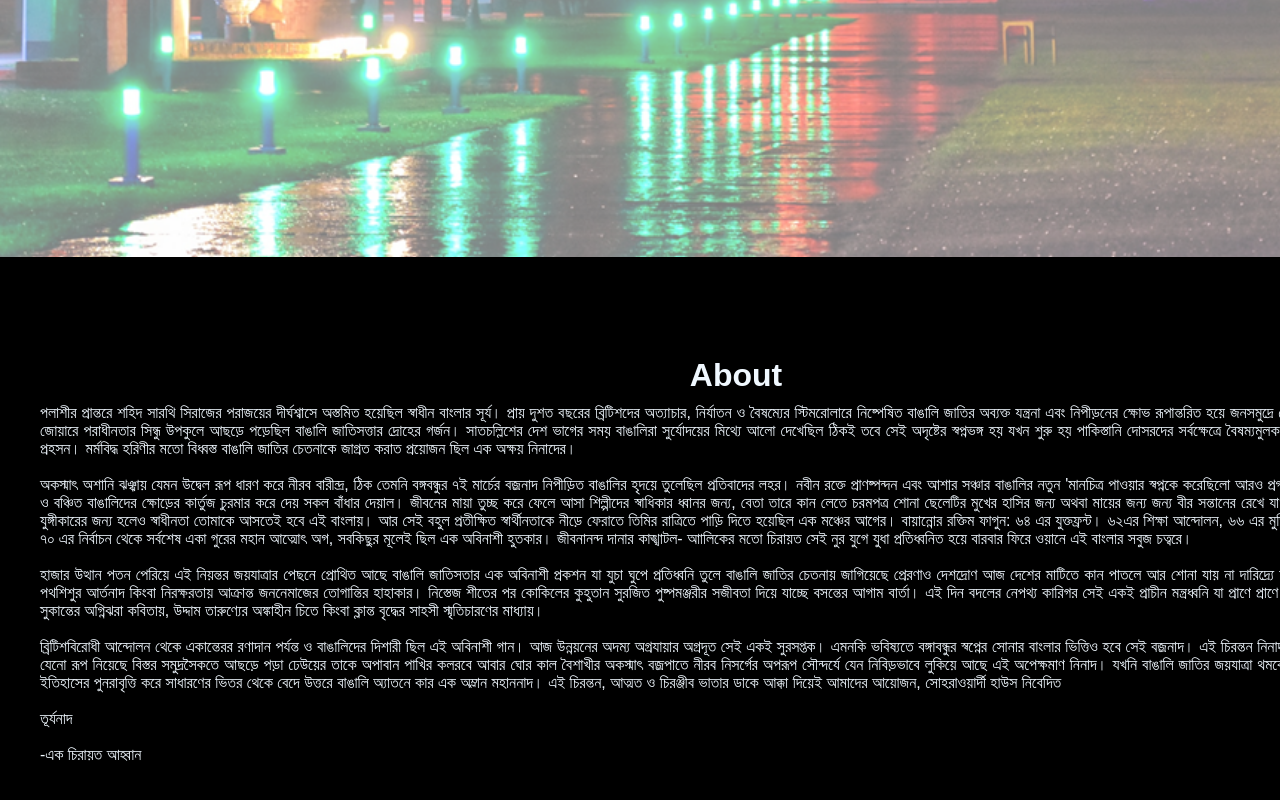
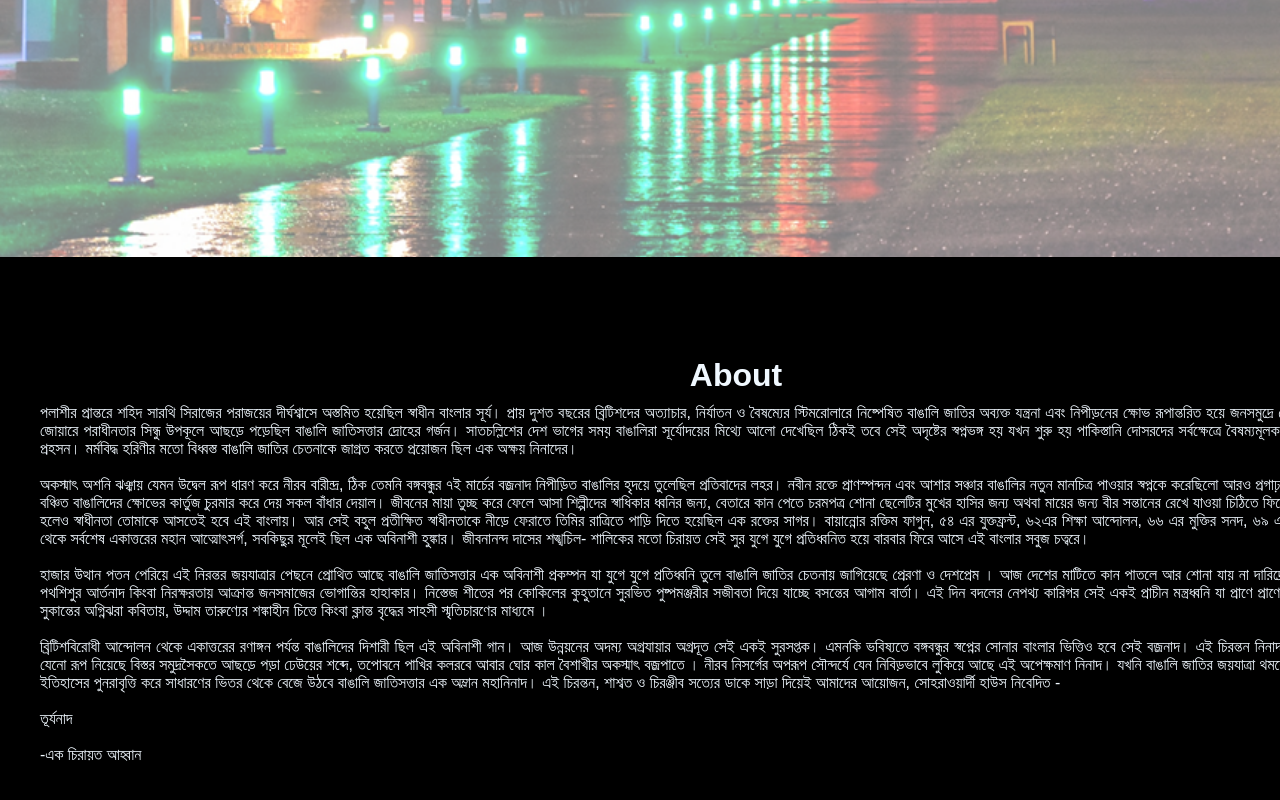
Before and after one commit to shadidfi/The-Wall-, a plain HTML site: page index.html in a window 1280 px wide. Shown: the part 543-1343 px from the top of the page. Drawn offline with Linux system fonts and the light colour scheme.

Commit message:
Update index.html

```diff
--- a/index.html
+++ b/index.html
@@ -31,17 +31,17 @@
 
         <div class="starting">
             <h1>About</h1>
-            <P>পলাশীর  প্রান্তরে শহিদ সারথি সিরাজের পরাজয়ের দীর্ঘশ্বাসে অস্তমিত হয়েছিল স্বাধীন বাংলার সূর্য। প্রায় দুশত বছরের ব্রিটিশদের অত্যাচার, নির্যাতন ও বৈষম্যের স্টিমরোলারে নিষ্পেষিত বাঙালি জাতির অব্যক্ত যন্ত্রনা এবং নিপীড়নের ক্ষোভ রূপান্তরিত হয়ে জনসমুদ্রে তোলে জাগরণের জোয়ার। সেই জোয়ারে পরাধীনতার সিন্ধু উপকুলে আছড়ে পড়েছিল বাঙালি জাতিসত্তার দ্রোহের গর্জন। সাতচল্লিশের দেশ ভাগের  সময় বাঙালিরা সুর্যোদয়ের মিথ্যে আলো দেখেছিল ঠিকই তবে সেই অদৃষ্টের  স্বপ্নভঙ্গ হয় যখন শুরু হয় পাকিস্তানি দোসরদের সর্বক্ষেত্রে বৈষম্যমুলক আচরণ এবং সুবিচার সুশাসনের প্রহসন। মর্মবিদ্ধ হরিণীর মতো বিধ্বস্ত বাঙালি জাতির চেতনাকে জাগ্রত করাত প্রয়োজন ছিল এক অক্ষয় নিনাদের।
+            <P>পলাশীর  প্রান্তরে শহিদ সারথি সিরাজের পরাজয়ের দীর্ঘশ্বাসে অস্তমিত হয়েছিল স্বাধীন বাংলার সূর্য। প্রায় দুশত বছরের ব্রিটিশদের অত্যাচার, নির্যাতন ও বৈষম্যের স্টিমরোলারে নিষ্পেষিত বাঙালি জাতির অব্যক্ত যন্ত্রনা এবং নিপীড়নের ক্ষোভ রূপান্তরিত হয়ে জনসমুদ্রে তোলে জাগরণের জোয়ার। সেই জোয়ারে পরাধীনতার সিন্ধু উপকূলে আছড়ে পড়েছিল বাঙালি জাতিসত্তার দ্রোহের গর্জন। সাতচল্লিশের দেশ ভাগের  সময় বাঙালিরা সূর্যোদয়ের মিথ্যে আলো দেখেছিল ঠিকই তবে সেই অদৃষ্টের  স্বপ্নভঙ্গ হয় যখন শুরু হয় পাকিস্তানি দোসরদের সর্বক্ষেত্রে বৈষম্যমূলক আচরণ এবং সুবিচার সুশাসনের প্রহসন। মর্মবিদ্ধ হরিণীর মতো বিধ্বস্ত বাঙালি জাতির চেতনাকে জাগ্রত করতে প্রয়োজন ছিল এক অক্ষয় নিনাদের।
 <br><br>
-                অকস্মাৎ অশানি ঝঞ্ঝায় যেমন উদ্বেল রূপ ধারণ করে নীরব বারীন্দ্র, ঠিক তেমনি বঙ্গবন্ধুর ৭ই মার্চের বজ্রনাদ নিপীড়িত বাঙালির হৃদয়ে তুলেছিল প্রতিবাদের লহর। নবীন রক্তে প্রাণষ্পন্দন এবং আশার সঞ্চার বাঙালির নতুন 'মানচিত্র পাওয়ার স্বপ্নকে করেছিলো আরও প্রগাঢ়। তাইতো পদে পদে শোষিত ও বঞ্চিত বাঙালিদের ক্ষোড়ের কার্তুজ চুরমার করে দেয় সকল বাঁধার দেয়াল। জীবনের মায়া তুচ্ছ করে ফেলে আসা শিল্পীদের স্বাধিকার ধ্বানর জন্য, বেতা তারে কান লেতে চরমপত্র শোনা ছেলেটির মুখের হাসির জন্য অথবা মায়ের জন্য জন্য বীর সন্তানের রেখে যাওয়া চিঠিতে ফিরে আআর মিথো যুঙ্গীকারের জন্য হলেও স্বাধীনতা তোমাকে আসতেই হবে এই বাংলায়। আর সেই বহুল প্রতীক্ষিত স্বার্থীনতাকে নীড়ে ফেরাতে তিমির রাত্রিতে পাড়ি দিতে হয়েছিল এক মঞ্চের আগের। বায়ান্নোর রক্তিম ফাগুন: ৬৪ এর যুক্তফ্রন্ট। ৬২এর শিক্ষা আন্দোলন, ৬৬ এর মুক্তির সনদ, ৬৯ এর গণঅভ্যুথ্রান, ৭০ এর নির্বাচন থেকে সর্বশেষ একা গুরের মহান আত্মোৎ অগ, সবকিছুর মূলেই ছিল এক অবিনাশী হুতকার। জীবনানন্দ দানার কাঙ্খাটল- আালিকের মতো চিরায়ত সেই নুর যুগে যুধা প্রতিধ্বনিত হয়ে বারবার ফিরে ওয়ানে এই বাংলার সবুজ চত্বরে।
+অকস্মাৎ অশনি ঝঞ্ঝায় যেমন উদ্বেল রূপ ধারণ করে নীরব বারীন্দ্র, ঠিক তেমনি বঙ্গবন্ধুর ৭ই মার্চের বজ্রনাদ নিপীড়িত বাঙালির হৃদয়ে তুলেছিল প্রতিবাদের লহর। নবীন রক্তে প্রাণস্পন্দন এবং আশার সঞ্চার বাঙালির নতুন মানচিত্র পাওয়ার স্বপ্নকে করেছিলো আরও প্রগাঢ়। তাইতো পদে পদে শোষিত ও বঞ্চিত বাঙালিদের ক্ষোভের কার্তুজ চুরমার করে দেয় সকল বাঁধার দেয়াল। জীবনের মায়া তুচ্ছ করে ফেলে আসা শিল্পীদের স্বাধিকার ধ্বনির জন্য, বেতারে কান পেতে চরমপত্র শোনা ছেলেটির মুখের হাসির জন্য অথবা মায়ের জন্য বীর সন্তানের রেখে যাওয়া চিঠিতে ফিরে আসার মিথ্যে অঙ্গীকারের জন্য হলেও স্বাধীনতা তোমাকে আসতেই হবে এই বাংলায়। আর সেই বহুল প্রতীক্ষিত স্বাধীনতাকে নীড়ে ফেরাতে তিমির রাত্রিতে পাড়ি দিতে হয়েছিল এক রক্তের সাগর। বায়ান্নোর রক্তিম ফাগুন, ৫৪ এর যুক্তফ্রন্ট, ৬২এর শিক্ষা আন্দোলন, ৬৬ এর মুক্তির সনদ, ৬৯ এর গণঅভ্যুত্থান, ৭০ এর নির্বাচন থেকে সর্বশেষ একাত্তরের মহান আত্মোৎসর্গ, সবকিছুর মূলেই ছিল এক অবিনাশী হুঙ্কার। জীবনানন্দ দাসের শঙ্খচিল- শালিকের মতো চিরায়ত সেই সুর যুগে যুগে প্রতিধ্বনিত হয়ে বারবার ফিরে আসে এই বাংলার সবুজ চত্বরে।
 <br><br>
-                হাজার উত্থান পতন পেরিয়ে এই নিয়ন্তর জয়যাত্রার পেছনে প্রোথিত আছে বাঙালি জাতিসতার এক অবিনাশী প্রকশন যা যুচা ঘুপে প্রতিধ্বনি তুলে বাঙালি জাতির চেতনায় জাগিয়েছে প্রেরণাও দেশদ্রোণ আজ দেশের মাটিতে কান পাতলে আর শোনা যায় না দারিদ্র্যে অভিযাপ্ত শিশুর ক্রন্দন, কচু খাত পথশিশুর আর্তনাদ কিংবা নিরক্ষরতায় আক্রান্ত জননেমাজের তোগান্তির হাহাকার। নিস্তেজ শীতের পর কোকিলের কুহুতান সুরজিত পুষ্পমঞ্জরীর সজীবতা দিয়ে যাচ্ছে বসন্তের আগাম বার্তা। এই দিন বদলের নেপথ্য কারিগর সেই একই প্রাচীন মন্ত্রধ্বনি যা প্রাণে প্রাণে আলোফল তুলে বেরিয়ে আসছে সুকান্তের অগ্নিঝরা কবিতায়, উদ্দাম তারুণ্যের অঙ্কাহীন চিতে কিংবা ক্লান্ত বৃদ্ধের সাহসী স্মৃতিচারণের মাধ্যায়।
+হাজার উত্থান পতন পেরিয়ে এই নিরন্তর জয়যাত্রার পেছনে প্রোথিত আছে বাঙালি জাতিসত্তার এক অবিনাশী প্রকম্পন যা যুগে যুগে প্রতিধ্বনি তুলে বাঙালি জাতির চেতনায় জাগিয়েছে প্রেরণা ও দেশপ্রেম । আজ দেশের মাটিতে কান পাতলে আর শোনা যায় না দারিদ্র্যে অভিশপ্ত শিশুর ক্রন্দন, ক্ষুধার্ত পথশিশুর আর্তনাদ কিংবা নিরক্ষরতায় আক্রান্ত জনসমাজের ভোগান্তির হাহাকার। নিস্তেজ শীতের পর কোকিলের কুহুতানে সুরভিত পুষ্পমঞ্জরীর সজীবতা দিয়ে যাচ্ছে বসন্তের আগাম বার্তা। এই দিন বদলের নেপথ্য কারিগর সেই একই প্রাচীন মন্ত্রধ্বনি যা প্রাণে প্রাণে আলোড়ন তুলে বেরিয়ে আসছে সুকান্তের অগ্নিঝরা কবিতায়, উদ্দাম তারুণ্যের শঙ্কাহীন চিত্তে কিংবা ক্লান্ত বৃদ্ধের সাহসী স্মৃতিচারণের মাধ্যমে ।
 <br><br>
-                ব্রিটিশবিরোধী আন্দোলন থেকে একান্তেরর রণাদান পর্যন্ত ও বাঙালিদের দিশারী ছিল এই অবিনাশী গান। আজ উন্নয়নের অদম্য অগ্রযায়ার অগ্রদূত সেই একই সুরসপ্তক। এমনকি ভবিষ্যতে বঙ্গাবন্ধুর স্বপ্নের সোনার বাংলার ভিত্তিও হবে সেই বজ্রনাদ। এই চিরন্তন নিনাদ বাংলা মায়ের সঙ্গে একাত্ম হয়ে যেনো রূপ নিয়েছে বিস্তর সমুদ্রসৈকতে আছড়ে পড়া ঢেউয়ের তাকে অপাবান পাখির কলরবে আবার ঘোর কাল বৈশাখীর অকস্মাৎ বজ্রপাতে নীরব নিসর্গের অপরূপ সৌন্দর্যে যেন নিবিড়ভাবে লুকিয়ে আছে এই অপেক্ষমাণ নিনাদ। যখনি বাঙালি জাতির জয়যাত্রা থমকে দাড়াবে তখনি সময়ের তাগিদে ইতিহাসের পুনরাবৃত্তি করে সাধারণের ভিতর থেকে বেদে উত্তরে বাঙালি অ্যাতনে কার এক অম্লান মহাননাদ। এই চিরন্তন, আত্মত ও চিরঞ্জীব ভাতার ডাকে আক্কা দিয়েই আমাদের আয়োজন, সোহরাওয়ার্দী হাউস নিবেদিত
+ব্রিটিশবিরোধী আন্দোলন থেকে একাত্তরের রণাঙ্গন পর্যন্ত বাঙালিদের দিশারী ছিল এই অবিনাশী গান। আজ উন্নয়নের অদম্য অগ্রযায়ার অগ্রদূত সেই একই সুরসপ্তক। এমনকি ভবিষ্যতে বঙ্গবন্ধুর স্বপ্নের সোনার বাংলার ভিত্তিও হবে সেই বজ্রনাদ। এই চিরন্তন নিনাদ বাংলা মায়ের সঙ্গে একাত্ম হয়ে যেনো রূপ নিয়েছে বিস্তর সমুদ্রসৈকতে আছড়ে পড়া ঢেউয়ের শব্দে, তপোবনে পাখির কলরবে আবার ঘোর কাল বৈশাখীর অকস্মাৎ বজ্রপাতে । নীরব নিসর্গের অপরূপ সৌন্দর্যে যেন নিবিড়ভাবে লুকিয়ে আছে এই অপেক্ষমাণ নিনাদ। যখনি বাঙালি জাতির জয়যাত্রা থমকে দাঁড়াবে তখনি সময়ের তাগিদে ইতিহাসের পুনরাবৃত্তি করে সাধারণের ভিতর থেকে বেজে উঠবে বাঙালি জাতিসত্তার এক অম্লান মহানিনাদ। এই চিরন্তন, শাশ্বত ও চিরঞ্জীব সত্যের ডাকে সাড়া দিয়েই আমাদের আয়োজন, সোহরাওয়ার্দী হাউস নিবেদিত -
 <br><br>
 তূর্যনাদ
 <br><br>
-                -এক চিরায়ত আহ্বান  </P>
+-এক চিরায়ত আহ্বান </P>
         </div>
 
 
```
Lines whose indentation alone changed are shown as unchanged.
